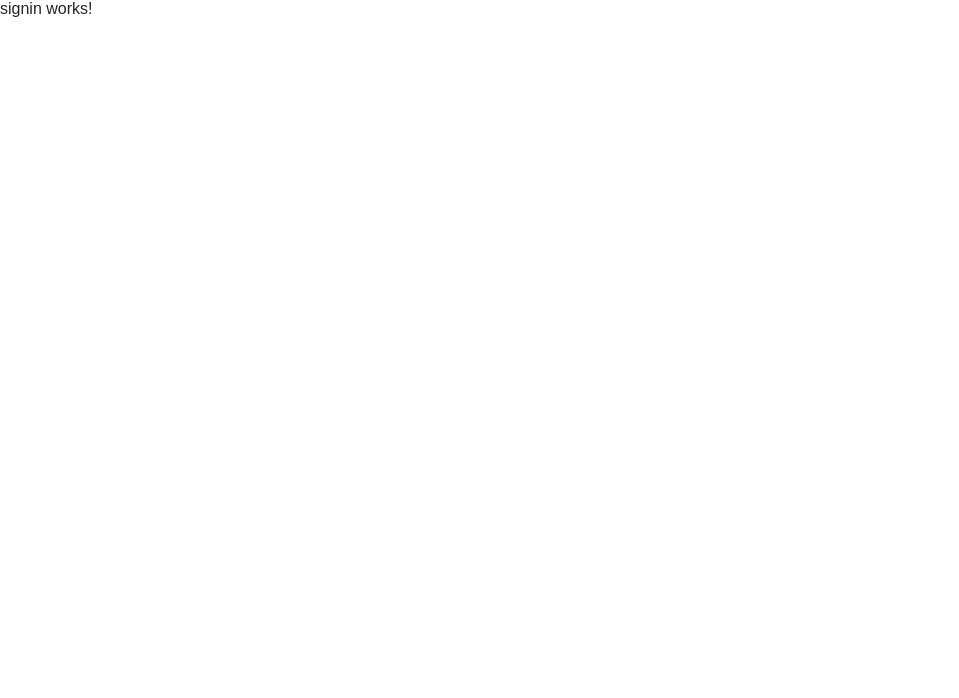
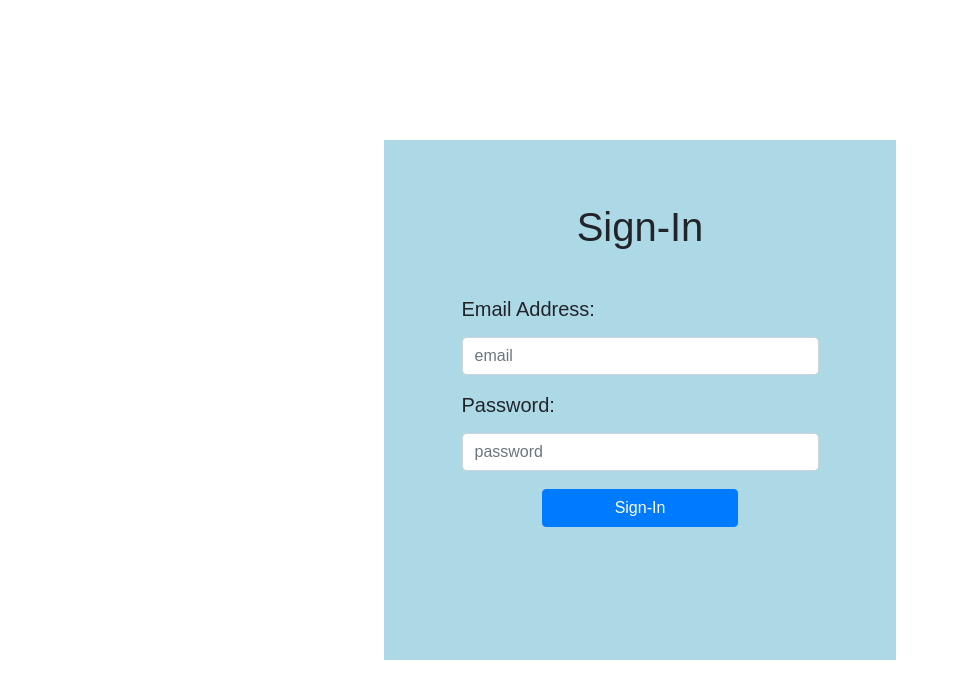
Before and after one commit to JasonGilman18/twitter-clone, an Angular app: page /sign-in in a window 1280 px wide. Shown: the top 698 px of the page, without its empty margins (0-959 px from the left). Built offline with nearby package versions, Linux system fonts and the light colour scheme.

Commit message:
basic signin page

```diff
--- /dev/null
+++ b/src/app/model/user.ts
@@ -0,0 +1,14 @@
+export class User {
+
+    constructor(
+      public id: number,
+      public fistName: string,
+      public lastName: string,
+      public email: string,
+      public password: string,
+      public bio: string,
+      public followerCount: number,
+      public followingCount: number
+    ) {  }
+
+  }
--- a/src/app/signin/signin.component.css
+++ b/src/app/signin/signin.component.css
@@ -0,0 +1,44 @@
+#mainContainer {
+    height: 100vh;
+    display: flex;
+    justify-content: center;
+    align-items: center;
+}
+
+#headerContainer {
+    display: flex;
+    justify-content: center;
+    margin-bottom: 10%;
+}
+
+#boxContainer {
+    height: 65vh;
+    width: 40vw;
+    background-color: lightblue;
+    padding: 5%;
+}
+
+#buttonContainer {
+    display: flex;
+    justify-content: center;
+    align-items: center;
+}
+
+#submitButton {
+    width: 60%;
+}
+
+.form-group {
+    margin-bottom: 5%;
+}
+
+#emailError, #passwordError, #loginError {
+    margin-top: 2%;
+    background-color: lightcoral;
+    padding: 2%;
+    border-radius: 4px;
+}
+
+#loginError {
+    margin-bottom: 5%;
+}
--- a/src/app/signin/signin.component.html
+++ b/src/app/signin/signin.component.html
@@ -1,3 +1,27 @@
-<p>signin works!</p>
+<div class="container-fluid" id="mainContainer">
+    <div class="container" id="boxContainer">
+        <div class="container-fluid" id="headerContainer">
+            <h1 id="signinHeader">Sign-In</h1>
+        </div>
+        <div class="container-fluid" id="formContainer">
+            <form #signinForm="ngForm" (ngSubmit)="signinSubmit()" class="needs-validated">
+                <div class="form-group">
+                    <label for="emailInput"><h5>Email Address:</h5></label>
+                    <input type="email" class="form-control" placeholder="email" id="emailInput" required [(ngModel)]="emailAddress" name="emailAddress">
+                    <div *ngIf="emailAddressError" class="container" id="emailError">Email Address is Required</div>
+                </div>
+                <div class="form-group">
+                    <label for="passwordInput"><h5>Password:</h5></label>
+                    <input type="password" class="form-control" placeholder="password" id="passwordInput" required [(ngModel)]="password" name="password">
+                    <div *ngIf="passwordError" class="container" id="passwordError">Password is Required</div>
+                </div>
+                <div *ngIf="loginError" class="container" id="loginError">Either the email address or password is invalid</div>
+                <div class="container-fluid" id="buttonContainer">
+                    <button type="submit" class="btn btn-primary" id="submitButton" (click)="signinSubmit()">Sign-In</button>
+                </div>
+            </form>
+        </div>
+    </div>
+</div>
 
 <router-outlet></router-outlet>
--- a/src/app/signin/signin.component.ts
+++ b/src/app/signin/signin.component.ts
@@ -1,13 +1,54 @@
 import { Component } from '@angular/core';
-import { RouterLink, RouterLinkActive, RouterOutlet } from '@angular/router';
+import { Router, RouterLink, RouterLinkActive, RouterOutlet } from '@angular/router';
+import { User } from '../model/user';
+import { FormsModule } from '@angular/forms';
+import { CommonModule } from '@angular/common';
 
 @Component({
   selector: 'app-signin',
   standalone: true,
-  imports: [RouterOutlet, RouterLinkActive, RouterLink],
+  imports: [CommonModule, RouterOutlet, RouterLinkActive, RouterLink, FormsModule],
   templateUrl: './signin.component.html',
   styleUrl: './signin.component.css'
 })
 export class SigninComponent {
 
+  emailAddress: String = "";
+  password: String = "";
+
+  emailAddressError: boolean = false;
+  passwordError: boolean = false;
+  loginError: boolean = false;
+
+  users: User[] = [new User(0, "admin", "admin", "admin@admin.com", "password", "", 0, 0)]
+
+  constructor(
+    private router: Router
+  ) {}
+
+  signinSubmit() {
+    this.emailAddressError = false;
+    this.passwordError = false;
+    this.loginError = false;
+
+    if (this.emailAddress == "")
+      this.emailAddressError = true;
+    if (this.password == "")
+      this.passwordError = true;
+
+    if (!this.emailAddressError && !this.passwordError) {
+      var validLogin = false;
+      this.users.forEach((user) => {
+        if (user.email == this.emailAddress && user.password == this.password) {
+          validLogin = true;
+          return;
+        }
+      });
+
+      if (validLogin)
+        this.router.navigate(["register"]);
+      else
+        this.loginError = true;
+    }
+  }
 }
```
